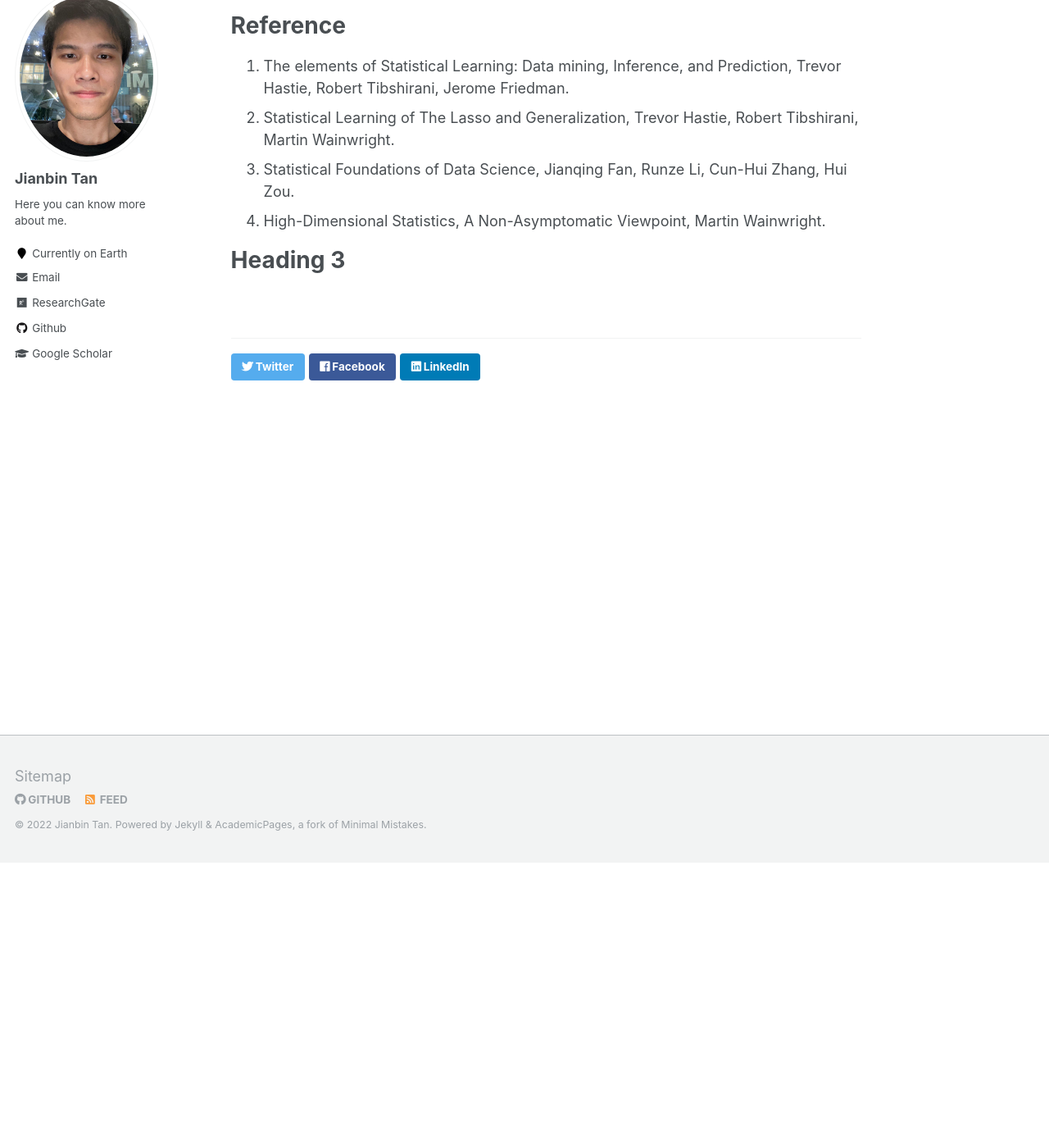
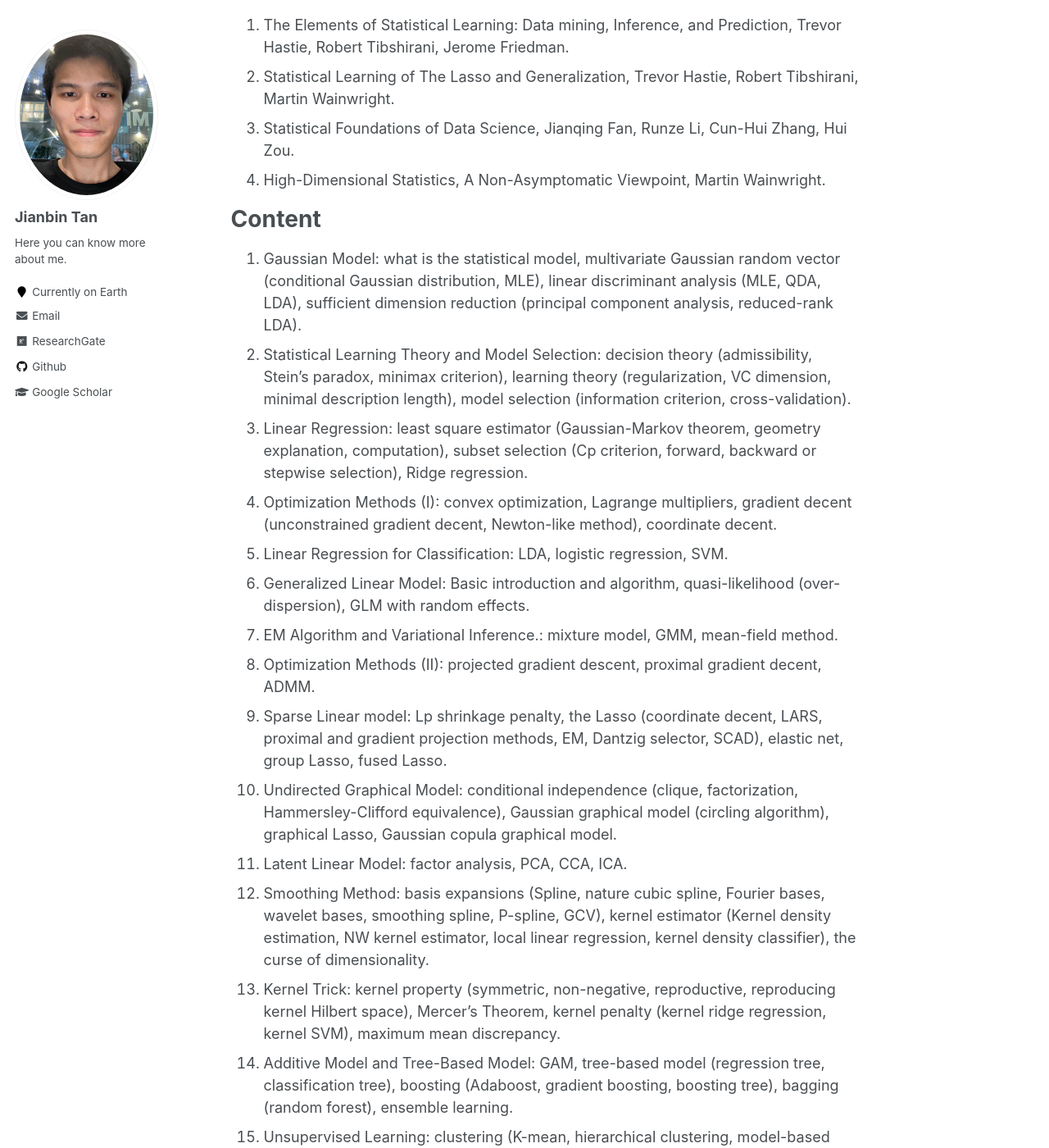
Before and after one commit to Tan-jianbin/Tan-jianbin.github.io, a Jekyll site: the page built from _teaching/2014-spring-teaching-1.md, in a window 1280 px wide and 1400 px high, scrolled down 348 px. Shown: the whole window at 82% size. Built offline with Jekyll 4.4.1, drawn with Linux system fonts in a browser that asks for light colours; some of the changed text lies outside the part shown.

Commit message:
Update 2014-spring-teaching-1.md

```diff
--- a/_teaching/2014-spring-teaching-1.md
+++ b/_teaching/2014-spring-teaching-1.md
@@ -8,19 +8,32 @@ date: 2021-09-01
 location: "Hefei, China"
 ---
 
-This is a description of a teaching experience. You can use markdown like any other post.
-
 Prerequisites
 ======
 probability, statistical inference, linear algebra, and statistical computation
 
 Reference
 ======
-1. The elements of Statistical Learning: Data mining, Inference, and Prediction, Trevor Hastie, Robert Tibshirani, Jerome Friedman.
+1. The Elements of Statistical Learning: Data mining, Inference, and Prediction, Trevor Hastie, Robert Tibshirani, Jerome Friedman.
 2. Statistical Learning of The Lasso and Generalization, Trevor Hastie, Robert Tibshirani, Martin Wainwright.
 3. Statistical Foundations of Data Science, Jianqing Fan, Runze Li, Cun-Hui Zhang, Hui Zou.
 4. High-Dimensional Statistics, A Non-Asymptomatic Viewpoint, Martin Wainwright.
 
 
-Heading 3
+Content
 ======
+1. Gaussian Model: what is the statistical model, multivariate Gaussian random vector (conditional Gaussian distribution, MLE), linear discriminant analysis (MLE, QDA, LDA), sufficient dimension reduction (principal component analysis, reduced-rank LDA).
+2. Statistical Learning Theory and Model Selection: decision theory (admissibility, Stein's paradox, minimax criterion), learning theory (regularization, VC dimension, minimal description length), model selection (information criterion, cross-validation).
+3. Linear Regression: least square estimator (Gaussian-Markov theorem, geometry explanation, computation), subset selection (Cp criterion, forward, backward or stepwise selection), Ridge regression.
+4. Optimization Methods (I): convex optimization, Lagrange multipliers, gradient decent (unconstrained gradient decent, Newton-like method), coordinate decent.
+5. Linear Regression for Classification: LDA, logistic regression, SVM.
+6. Generalized Linear Model: Basic introduction and algorithm, quasi-likelihood (over-dispersion), GLM with random effects.
+7. EM Algorithm and Variational Inference.: mixture model, GMM, mean-field method.
+8. Optimization Methods (II): projected gradient descent, proximal gradient decent, ADMM.
+9. Sparse Linear model: Lp shrinkage penalty, the Lasso (coordinate decent, LARS, proximal and gradient projection methods, EM, Dantzig selector, SCAD), elastic net, group Lasso, fused Lasso.
+10. Undirected Graphical Model: conditional independence (clique, factorization, Hammersley-Clifford equivalence), Gaussian graphical model (circling algorithm), graphical Lasso, Gaussian copula graphical model.
+11. Latent Linear Model: factor analysis, PCA, CCA, ICA.
+12. Smoothing Method: basis expansions (Spline, nature cubic spline, Fourier bases, wavelet bases, smoothing spline, P-spline, GCV), kernel estimator (Kernel density estimation, NW kernel estimator, local linear regression, kernel density classifier), the curse of dimensionality.
+13. Kernel Trick: kernel property (symmetric, non-negative, reproductive, reproducing kernel Hilbert space), Mercer's Theorem, kernel penalty (kernel ridge regression, kernel SVM), maximum mean discrepancy.
+14. Additive Model and Tree-Based Model: GAM, tree-based model (regression tree, classification tree), boosting (Adaboost, gradient boosting, boosting tree), bagging (random forest), ensemble learning.
+15. Unsupervised Learning: clustering (K-mean, hierarchical clustering, model-based clustering, spectral clustering), sparse principal component analysis, matrix learning.
```
